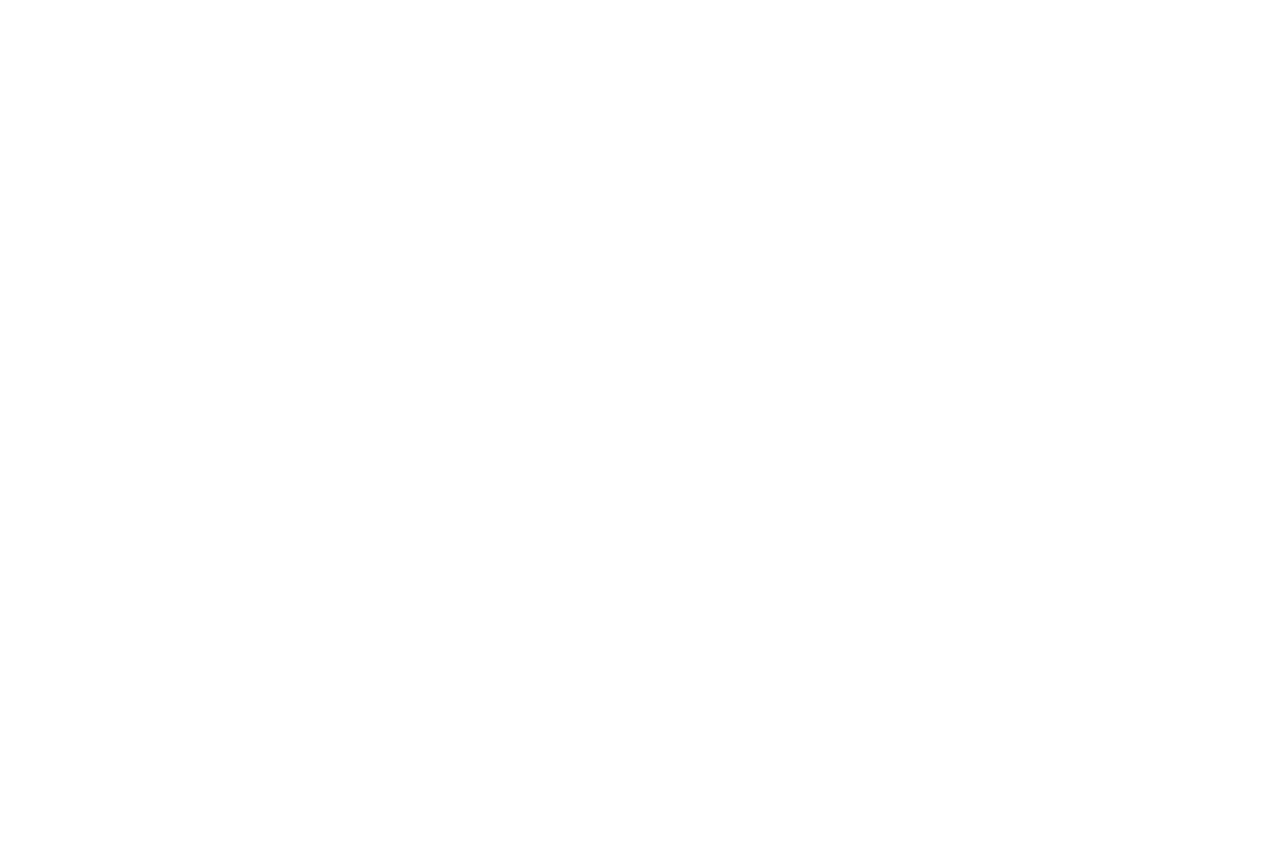
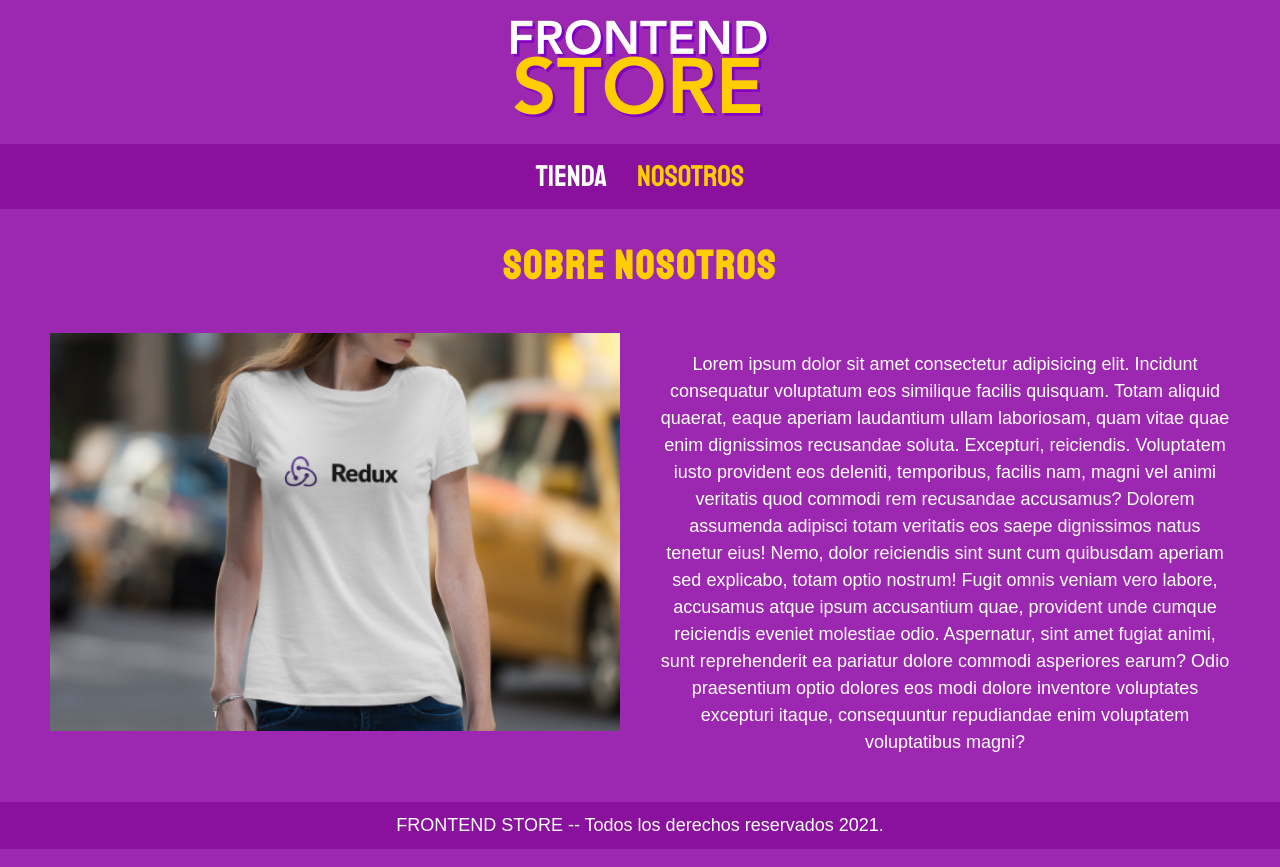
Before and after one commit to GonzaloGauna/frontend-store, a plain HTML site: page nosotros.html in a window 1280 px wide. Before the commit the page ends 800 px from the top, so only its background shows below. Drawn offline with Linux system fonts and the light colour scheme.

Commit message:
Añadimos la conexión con la página NOSOTROS (completa)

```diff
--- a/css/styles.css
+++ b/css/styles.css
@@ -83,6 +83,9 @@ h3 {
     color: var(--secundario);
 }
 /* ============================================================ MAIN ============================================================ */
+span {
+    letter-spacing: 0.25rem;
+}
 .grid {
     display: grid;
     grid-template-columns: repeat(2, 1fr);
@@ -157,3 +160,31 @@ h3 {
     text-align: center;
     padding: 1rem;
 }
+/* ========================================================= NOSOTROS PAGE ========================================================= */
+/* ========================================================= NOSOTROS MAIN ========================================================= */
+.nosotrosGrid {
+    display: grid;
+    grid-template-columns: repeat(1, 1fr);
+    gap: 2rem;
+}
+
+@media (min-width:  768px) {
+    .nosotrosGrid {
+        grid-template-columns: repeat(2, 1fr);
+    }
+}
+
+.nosotros__texto {
+    text-align: center;
+    padding: 1rem;
+}
+.nosotros__imagen {
+    width: 100%;
+    padding: 1rem;
+}
+@media (min-width:  768px) {
+    .nosotros__imagen {
+        grid-column: 1 / 2;
+        grid-row: 1 / 2;
+    }
+}
--- a/nosotros.html
+++ b/nosotros.html
@@ -0,0 +1,45 @@
+<!DOCTYPE html>
+<html lang="en">
+<head>
+    <meta charset="UTF-8">
+    <meta http-equiv="X-UA-Compatible" content="IE=edge">
+    <meta name="viewport" content="width=device-width, initial-scale=1.0">
+    <title>Sobre Nosotros</title>
+    <link href="https://fonts.googleapis.com/css2?family=Staatliches&display=swap" rel="stylesheet">
+    <link rel="stylesheet" href="css/normalize.css">
+    <link rel="stylesheet" href="css/styles.css">
+</head>
+<body>
+    <!-- ============================================================= HEADER ============================================================= -->
+    <header class="header">
+        <a href="index.html">
+            <img class="header__logo" src="img/logo.png" alt="logo FRONTEND STORE">
+        </a>
+    </header>
+    <!-- ============================================================= NAVBAR ============================================================= -->
+    <nav class="navBar">
+        <a class="navBar__enlace " href="index.html">TIENDA</a>
+        <a class="navBar__enlace navBar__enlace--activo" href="nosotros.html">NOSOTROS</a>
+    </nav>
+    <main class="contenedor">
+        <h1><span>Sobre Nosotros</span></h1>
+        <div class="nosotrosGrid">
+            <div class="nosotros__texto">
+                <p>
+                    Lorem ipsum dolor sit amet consectetur adipisicing elit. Incidunt consequatur voluptatum eos similique facilis quisquam. Totam aliquid quaerat, eaque aperiam laudantium ullam laboriosam, quam vitae quae enim dignissimos recusandae soluta.
+                    Excepturi, reiciendis. Voluptatem iusto provident eos deleniti, temporibus, facilis nam, magni vel animi veritatis quod commodi rem recusandae accusamus? Dolorem assumenda adipisci totam veritatis eos saepe dignissimos natus tenetur eius!
+                    Nemo, dolor reiciendis sint sunt cum quibusdam aperiam sed explicabo, totam optio nostrum! Fugit omnis veniam vero labore, accusamus atque ipsum accusantium quae, provident unde cumque reiciendis eveniet molestiae odio.
+                    Aspernatur, sint amet fugiat animi, sunt reprehenderit ea pariatur dolore commodi asperiores earum? Odio praesentium optio dolores eos modi dolore inventore voluptates excepturi itaque, consequuntur repudiandae enim voluptatem voluptatibus magni?
+                </p>
+            </div>
+            <div class="nosotros__imagen">
+                <img  src="img/nosotros.jpg" alt="nosotros.img">
+            </div>
+        </div>
+    </main>
+<!-- ============================================================== FOOTER ============================================================== -->
+    <footer class="footer">
+        <p class="footer__texto">FRONTEND STORE -- Todos los derechos reservados 2021.</p>
+    </footer>
+</body>
+</html>
```
Also changed, not shown: index.html (+1 -1 lines).
